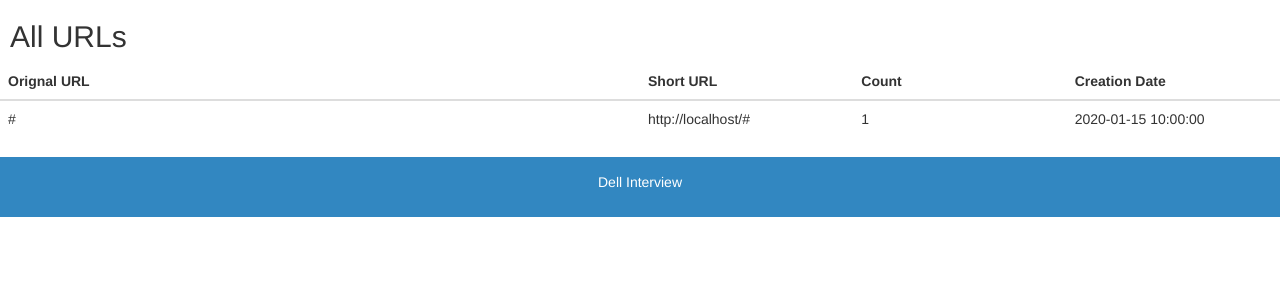
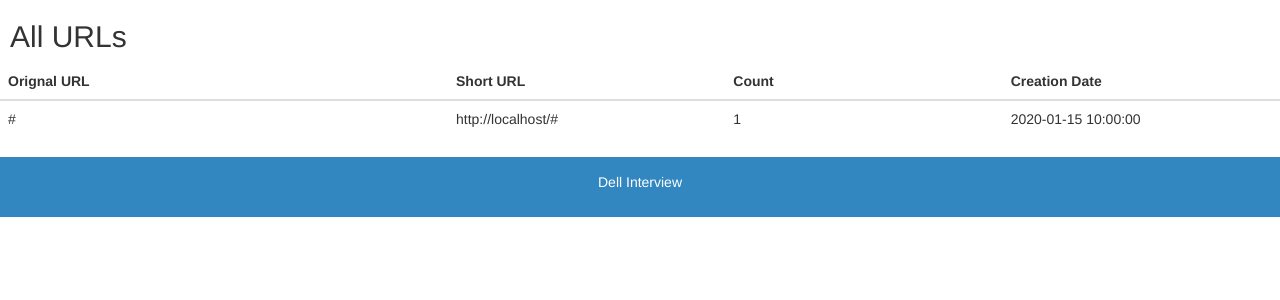
Before and after one commit to kkoliset/URLShortener, a Flask app: page /allURLs in a window 1280 px wide. Shown: the part 52-352 px from the top of the page. Run offline with Flask 2, Linux system fonts and the light colour scheme; tables that the repository leaves empty hold one stand-in row (values such as "Sample post"); some libraries are stand-ins or nearby versions.

Commit message:
change width of first column

```diff
--- a/templates/allURLs.html
+++ b/templates/allURLs.html
@@ -40,7 +40,7 @@
     }
 
     table tr th:nth-child(1){
-       width: 50%;
+       width: 35%;
 
      }
 
```
